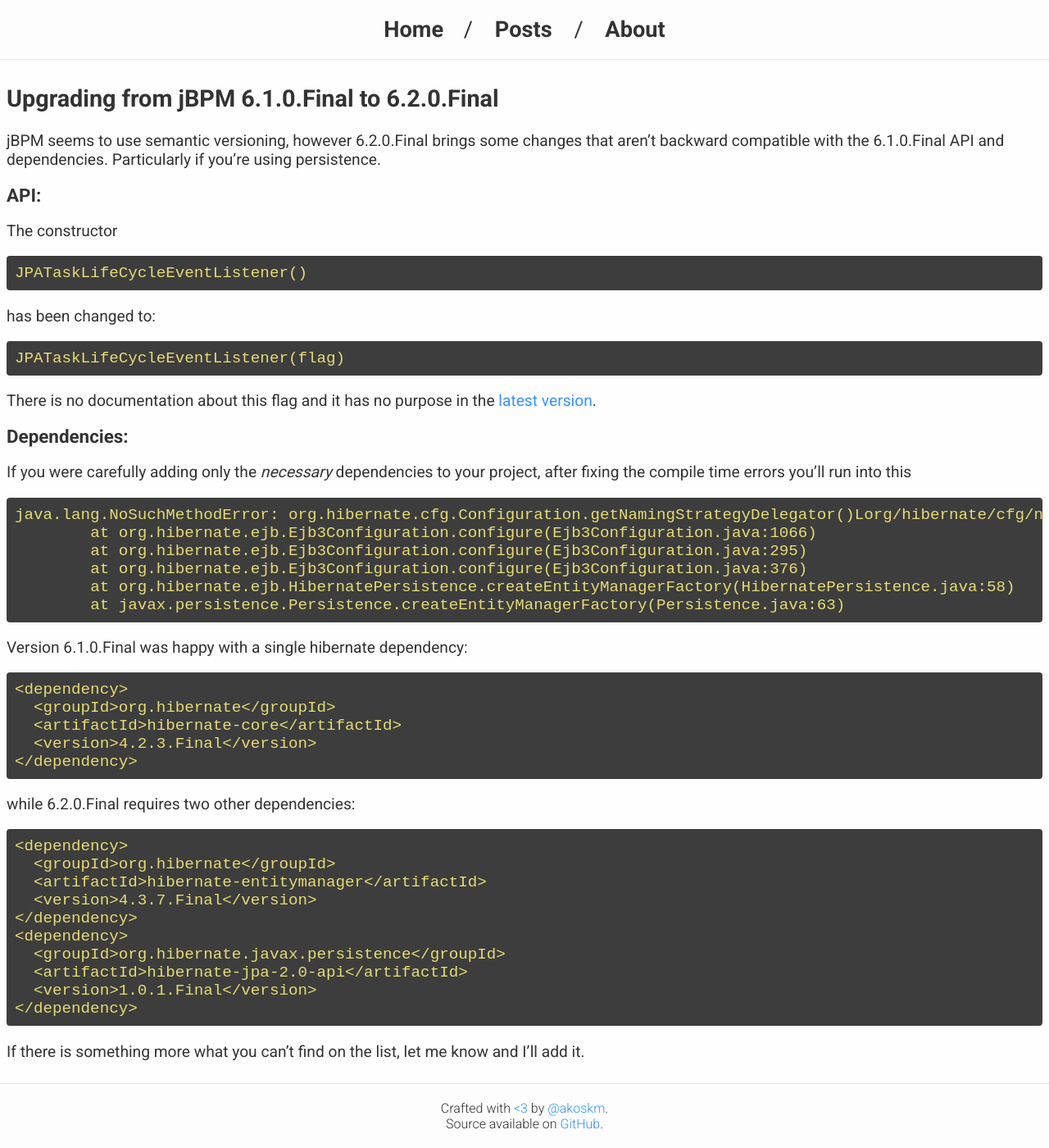
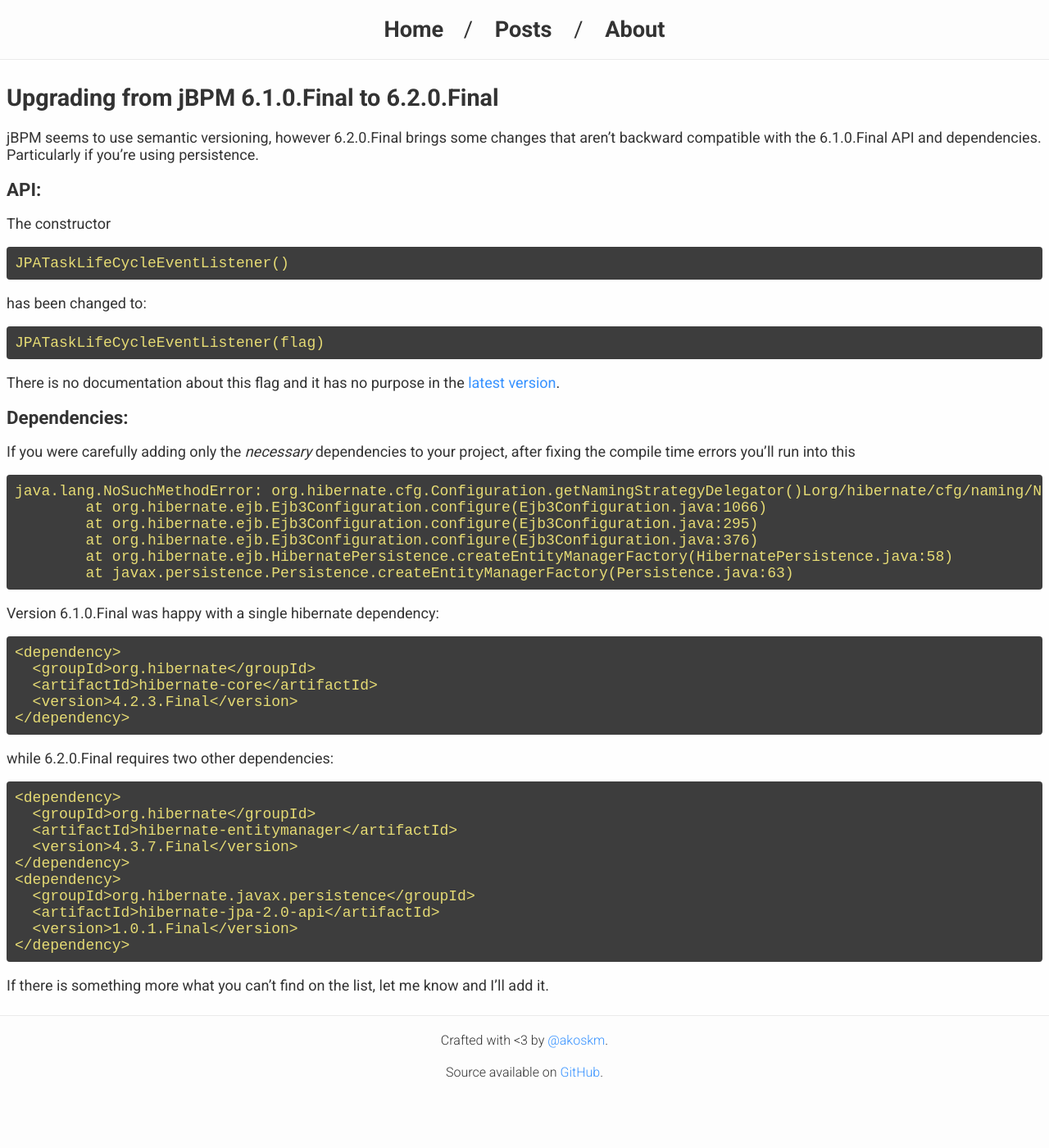
Before and after one commit to akoskm/akoskm.github.io, a Jekyll site: the page built from index.html, in a window 1280 px wide. Shown: the whole page at 82% size. Built offline with Jekyll 4.4.1, drawn with Linux system fonts in a browser that asks for light colours; comment, search, counter and statistics services are not loaded; after the commit the page ends 1357 px from its top, so only the background shows below that.

Commit message:
minor usability fixes

```diff
--- a/_includes/footer.html
+++ b/_includes/footer.html
@@ -1,4 +1,4 @@
 <footer>
-  <div>Crafted with <a href="http://copyheart.org/"><3</a> by <a href="https://twitter.com/akoskm">@akoskm</a>.</div>
+  <div>Crafted with &lt3 by <a href="https://twitter.com/akoskm">@akoskm</a>.</div>
   <div>Source available on <a href="https://github.com/akoskm/akoskm.github.io">GitHub</a>.</div>
 </footer>
--- a/assets/css/styles.css
+++ b/assets/css/styles.css
@@ -1,6 +1,6 @@
 body {
   font-family: 'Roboto', sans-serif;
-  font-size: 1.2rem;
+  font-size: 18px;
   color: #333;
   background-color: #fdfdfd;
   margin: 0;
@@ -76,3 +76,7 @@
   font-size: 1rem;
   font-weight: 300;
 }
+
+footer > div {
+  padding-bottom: 20px;
+}
```
